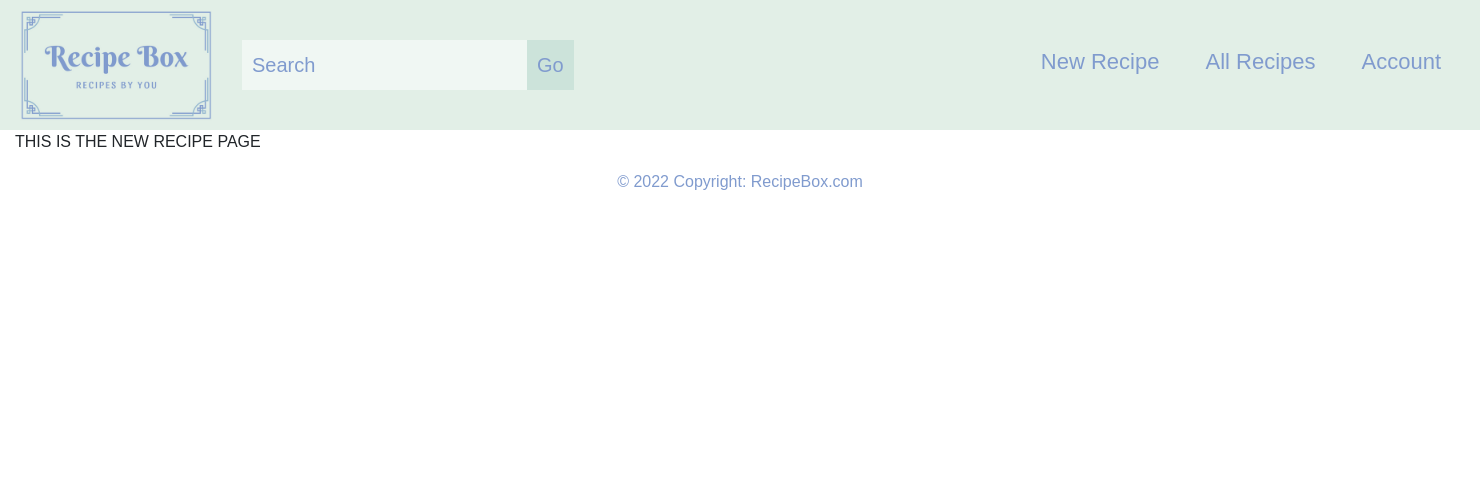
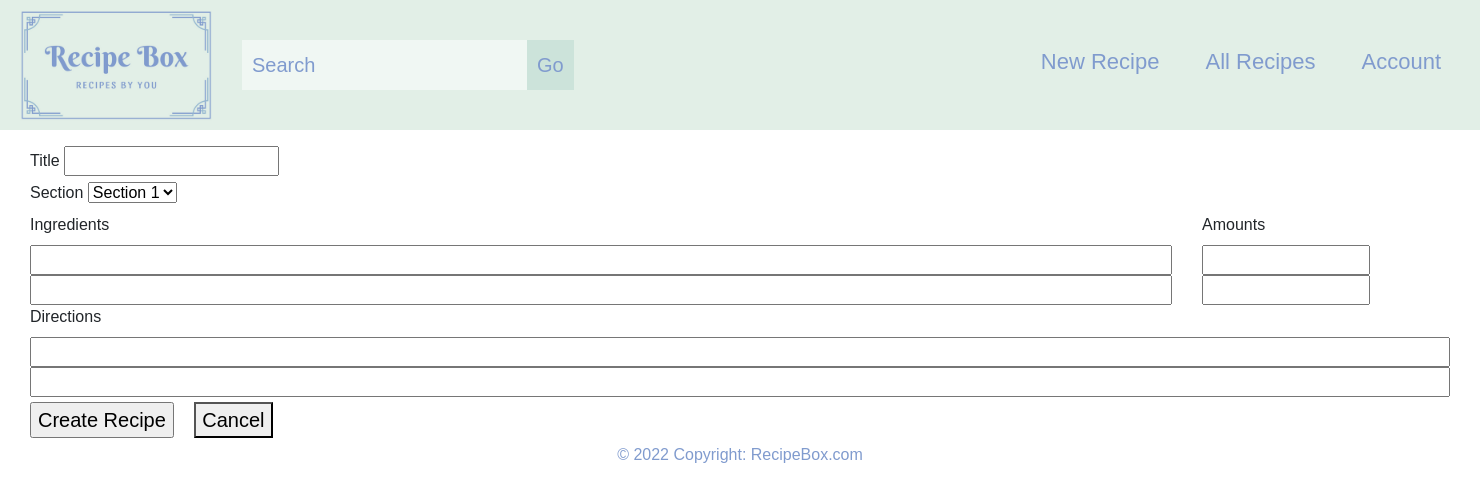
Before and after one commit to fzbowers/RecipeBox, a Django app: page /new_recipe/ in a window 1480 px wide. Shown: the top 502 px of the page. Run offline with Django 4.2, Linux system fonts and the light colour scheme; some web fonts are replaced.

Commit message:
adding text entry

```diff
--- a/recipe_box/templates/new_recipe.html
+++ b/recipe_box/templates/new_recipe.html
@@ -3,7 +3,61 @@
 
 <title>New Recipe</title>
 <section id="new-recipe">
-    <p>THIS IS THE NEW RECIPE PAGE</p>
+    <p></p>
+    <p></p>
+    <p></p>
+    <div class="container-fluid">
+
+
+                <label for="Title"> Title</label>
+                <input type="text" id="Title" name="Title">
+                <br>
+
+                <label for="Section">Section</label>
+                <select id="Section" name="Section">
+                <option value="Section1">Section 1</option>
+                <option value="Section2">Section 2</option>
+                <option value="Section3">Section 3</option>
+                </select>
+
+
+                <div class="row">
+
+                    <div class="col">
+                        <label for="Ingredient"> Ingredients</label>
+                        <br>
+                        <input type="text" id="Ingredient" name="Ingredient" size="120">
+                        <br>
+                        <input type="text" id="Ingredient" name="Ingredient" size="120">
+                    </div>
+
+                    <div class="col">
+                        <label for="Amount"> Amounts</label>
+                        <br>
+                        <input type="text" id="Amount" name="Amount" size="15">
+                        <br>
+                        <input type="text" id="Amount" name="Amount" size="15">
+                    </div>
+
+                </div>
+
+                <label for="Direction"> Directions</label>
+                <br>
+                <input type="text" id="Direction" name="Direction" size="150">
+                <br>
+                <input type="text" id="Direction" name="Direction" size="150">
+
+                <br>
+
+                <a class="navbar-brand" href="/">
+                    <input type="submit" value="Create Recipe">
+                </a>
+
+                <a class="navbar-brand" href="/">
+                    <button type="Cancel" >Cancel</button>
+                </a>
+
+        </div>
 </section>
 
 {% endblock %}
```
Also changed, not shown: recipe_box/templates/new_section.html (+30 -1 lines).
